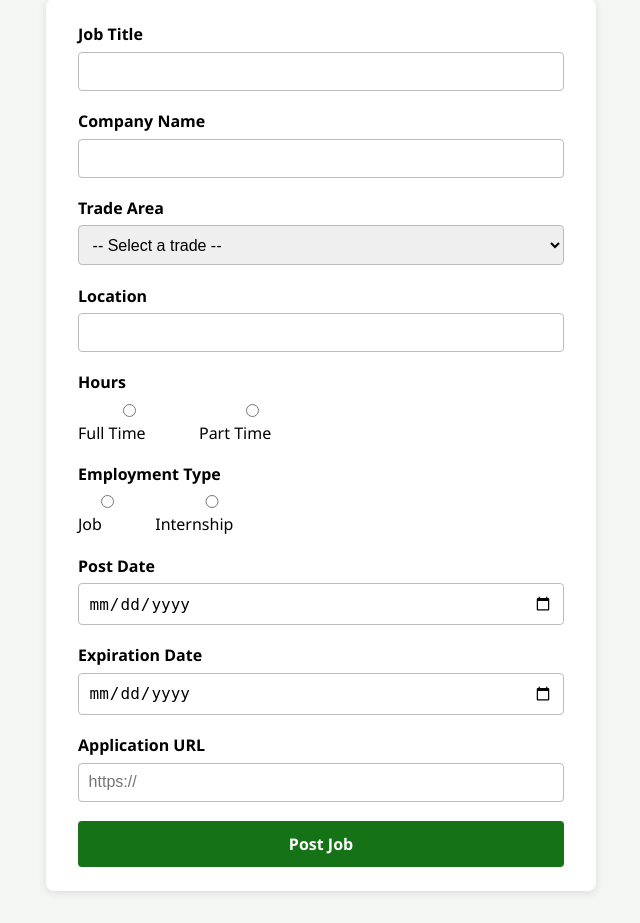
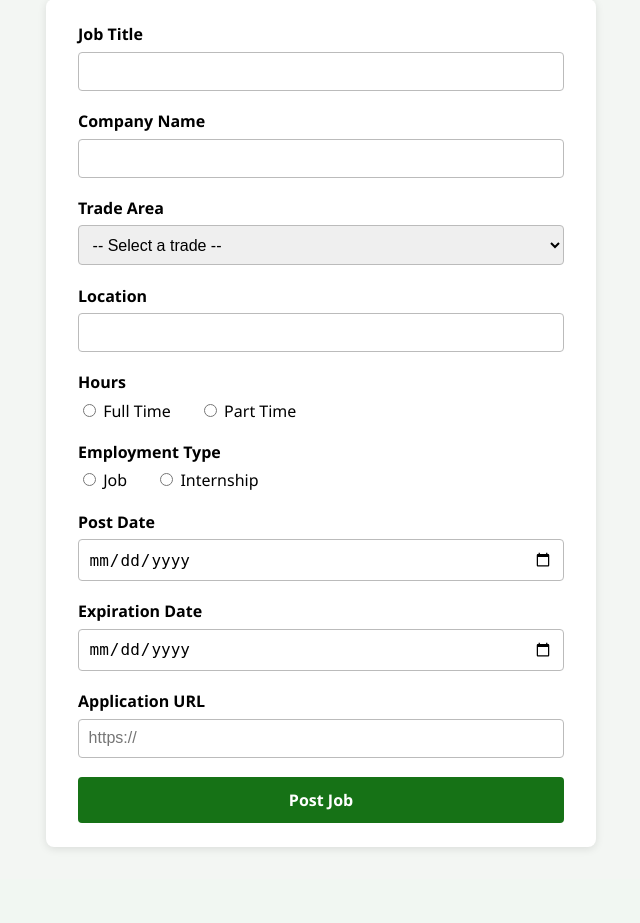
Before and after one commit to KevinFG02/trade-application, a Node server app: template views/add-job.ejs in a window 1280 px wide. Shown: the part 218-1141 px from the top of the page, without its empty margins (319-959 px from the left). After the commit the page ends 1067 px from the top, so only its background shows below. Run offline with Node 20, Linux system fonts and the light colour scheme; the template is opened without the code that fills it, so the values that code supplies are empty.

Commit message:
fixed radio buttons

```diff
--- a/public/styles/add-job.css
+++ b/public/styles/add-job.css
@@ -31,7 +31,7 @@ body {
     font-weight: 600;
 }
 
-#job-form input, #job-form select {
+#job-form input:not([type="radio"]), #job-form select {
     width: 100%;
     box-sizing: border-box;
     padding: 0.6rem;
```
